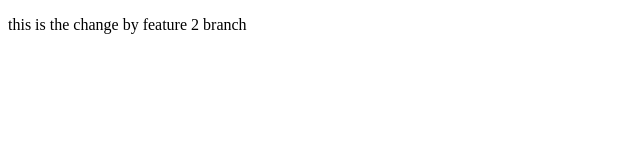
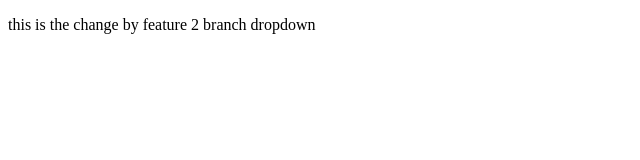
Before and after one commit to abhilashvailappilly/testRepo, a plain HTML site: page index.html in a window 1280 px wide. Shown: the full height of the page, 0-640 px from the left. Drawn offline with Linux system fonts and the light colour scheme.

Commit message:
Added dropdown

```diff
--- a/index.html
+++ b/index.html
@@ -6,6 +6,6 @@
     <title>Document</title>
 </head>
 <body>
-    <p>this is the change by feature 2  branch</p>
+    <p>this is the change by feature 2  branch dropdown</p>
 </body>
 </html>
```
